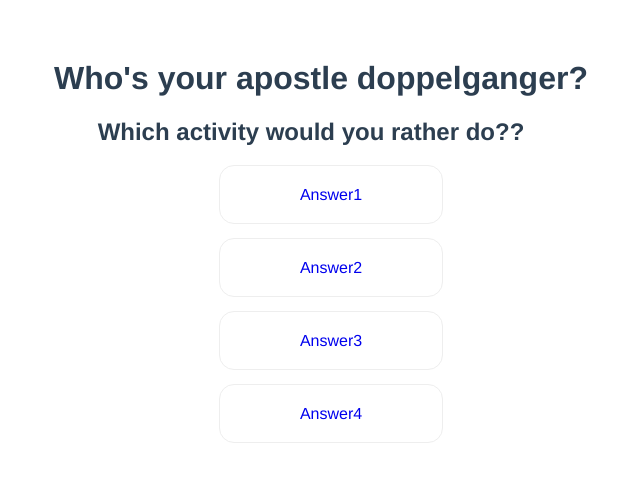
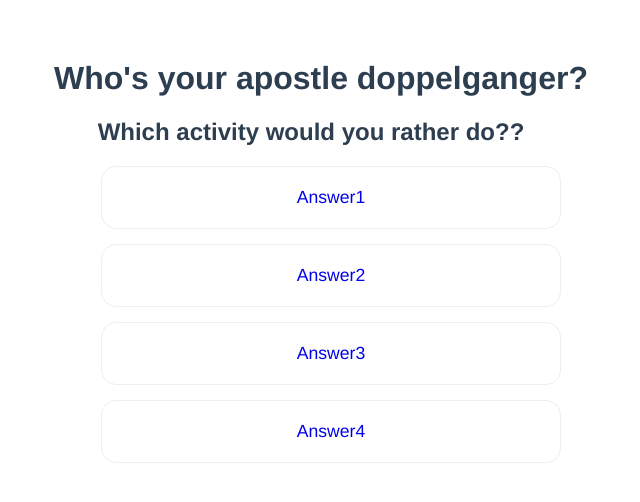
Before and after one commit to InterVarsity/quiz-tool, a Vue app: page / in a window 1280 px wide. Shown: the top 502 px of the page, without its empty margins (319-959 px from the left). Built offline with nearby package versions, Linux system fonts and the light colour scheme.

Commit message:
calculate quiz results!

```diff
--- a/package.json
+++ b/package.json
@@ -8,6 +8,7 @@
     "lint": "vue-cli-service lint"
   },
   "dependencies": {
+    "shuffle-array": "^1.0.1",
     "vue": "^2.5.16"
   },
   "devDependencies": {
--- a/src/components/Question.vue
+++ b/src/components/Question.vue
@@ -2,10 +2,9 @@
   <div class="question">
     <h2>{{ question }}</h2>
     <ul>
-      <li v-for="(category, answer) in answers" :key="answer">
-        <a href="#" class="answer" v-on:click="selectAnswer($event)">
+      <li v-for="(score, answer) in answers" :key="answer">
+        <a href="#" class="answer" :data-score="score" v-on:click="selectAnswer($event)">
           {{ answer }}
-          <span class="answer-category">{{ category }}</span>
         </a>
       </li>
     </ul>
@@ -13,22 +12,28 @@
 </template>
 
 <script>
-export default {
+import Vue from 'vue'
+
+export default Vue.component('Question', {
   name: 'Question',
   props: {
     question: String,
     answers: Object,
+    category: String,
     index: Number
   },
   methods: {
     selectAnswer (e) {
-      this.$emit('answer-selected', this.index)
+      var answerData = {
+        index: this.index,
+        category: this.category,
+        score: e.target.dataset.score
+      }
+      this.$emit('answer-selected', answerData)
       e.preventDefault()
-      console.log(e)
-      console.log(e.target)
     }
   }
-}
+})
 </script>
 
 <!-- Add "scoped" attribute to limit CSS to this component only -->
@@ -50,18 +55,25 @@ h1 {
 
 li {
   list-style: none;
+  border: 1px solid #eee;
+  border-radius: 15px;
   padding: 20px 40px;
   margin-bottom: 15px;
+  text-align: center;
+  overflow: auto;
+  height: auto;
 }
 
 .answer {
+  font-size: 1.1em;
   text-decoration: none;
-  padding: 20px 80px;
-  border: 1px solid #eee;
-  border-radius: 15px;
+  word-wrap: break-word;
+  overflow: auto;
+  height: auto;
+  max-width: 400px;
 }
 
-.answer:hover {
+li:hover {
   background: #eef;
   border: 1px solid #ddf;
 }
--- a/src/components/Quiz.vue
+++ b/src/components/Quiz.vue
@@ -6,19 +6,38 @@
         <Question
           :question="curQuestion.title"
           :answers="curQuestion.answers"
+          :category="curQuestion.category"
           :index="index"
           v-on:answer-selected="onAnswerSelected($event)"
           v-bind:class="{ active: questionIndex == index }" />
       </li>
     </ul>
+    <QuizResults
+      v-if="showResults"
+      :categoryDetails="this.quizData.results"
+      :topCategory="topCategory"
+      :quizAnswers="quizAnswers"/>
   </div>
 </template>
 
 <script>
+import Vue from 'vue'
 import Question from '@/components/Question.vue'
 import QuizResults from '@/components/QuizResults.vue'
 
-export default {
+var handler = {
+  get: function (target, name) {
+    return target.hasOwnProperty(name) ? target[name] : 0
+  },
+  has: function (target, prop) {
+    if (prop === 'a') { return true }
+    return false
+  }
+}
+
+var Counter = new Proxy({}, handler)
+
+export default Vue.component('Quiz', {
   name: 'Quiz',
   components: {
     Question,
@@ -28,7 +47,10 @@ export default {
   data () {
     return {
       quizData: {},
-      questionIndex: 0
+      questionIndex: 0,
+      showResults: false,
+      topCategory: '',
+      quizAnswers: Counter
     }
   },
   beforeMount: function () {
@@ -38,16 +60,43 @@ export default {
   },
   methods: {
     onAnswerSelected: function (e) {
-      console.log('parent received answer selected')
+      /*
+       * Iterate Questions
+       */
       this.questionIndex = this.questionIndex + 1
-      console.log(e)
+      this.quizAnswers[e.category] = this.quizAnswers[e.category] + parseInt(e.score)
+
+      // Last Question answered
+      if (this.questionIndex >= this.quizData.questions.length) {
+        this.showResults = true
+      }
+
+      /*
+       * Calculate Results
+       */
+      var curTop = 0
+      var topCat = ''
+      console.log('topCat')
+      console.log(this.quizAnswers)
+
+      for (var curCat in this.quizAnswers) {
+        console.log('curCat: ' + curCat)
+        console.log('curTop: ' + curTop)
+        console.log(this.quizAnswers[curCat])
+        if (this.quizAnswers[curCat] > curTop) {
+          curTop = this.quizAnswers[curCat]
+          topCat = curCat
+        }
+      }
+      this.topCategory = topCat
+      console.log(this.topCategory)
     },
     loadData: function () {
       var quizData = require('@/quiz.json')
       this.quizData = quizData
     }
   }
-}
+})
 </script>
 
 <style scoped>
--- a/src/components/QuizResults.vue
+++ b/src/components/QuizResults.vue
@@ -1,14 +1,67 @@
 <template>
-  <div id="app">
+  <div id="quiz-results">
+    <h1>RESULTS</h1>
+    <div v-on:answer-selected="onAnswerSelected($event)">
+      <!-- {{ this.topCategory }} -->
+      <p class="identity">Your persona is {{ identity }}!</p>
+      <p class="summary">{{ summary }}</p>
+      <img class="image" :src="image" />
+    </div>
+    <!-- <code> -->
+    <!--   {{ quizAnswers }} -->
+    <!--   <hr> -->
+    <!--   {{ categoryDetails }} -->
+    <!-- </code> -->
   </div>
 </template>
 
 <script>
-export default {
+import Vue from 'vue'
+
+export default Vue.component('QuizResults', {
   name: 'QuizResults',
-  data () { }
-}
+  props: [ 'categoryDetails', 'quizAnswers' ],
+  data () {
+    return {
+    }
+  },
+  computed: {
+    identity: function () {
+      return this.categoryDetails[this.topCategory].identity
+    },
+    summary: function () {
+      return this.categoryDetails[this.topCategory].summary
+    },
+    image: function () {
+      return this.categoryDetails[this.topCategory].image
+    },
+    topCategory: function () {
+      /*
+       * Calculate Results
+       */
+      var curTop = 0
+      var topCat = ''
+      console.log('topCat')
+      console.log(this.quizAnswers)
+
+      for (var curCat in this.quizAnswers) {
+        console.log('curCat: ' + curCat)
+        console.log('curTop: ' + curTop)
+        console.log(this.quizAnswers[curCat])
+        if (this.quizAnswers[curCat] > curTop) {
+          curTop = this.quizAnswers[curCat]
+          topCat = curCat
+        }
+      }
+      return topCat
+    }
+  }
+})
 </script>
 
 <style scoped>
+.identity {
+  color: blue;
+  font-weight: bold;
+}
 </style>
--- a/src/quiz.json
+++ b/src/quiz.json
@@ -5,10 +5,10 @@
       "title": "Which activity would you rather do??",
       "category": "category1",
       "answers": {
-        "Answer1": "3",
-        "Answer2": "1",
-        "Answer3": "0",
-        "Answer4": "2"
+        "Answer1": "4",
+        "Answer2": "2",
+        "Answer3": "1",
+        "Answer4": "3"
       }
     },
     {
@@ -20,13 +20,43 @@
         "Answer3": "3",
         "Answer4": "4"
       }
+    },
+    {
+      "title": "When you eat out, do you order",
+      "category": "crossCulture",
+      "answers": {
+        "Hamburgers and fries or a salad - only hamburgers and fries or a salad": "1",
+        "Something hard to pronounce, but I have eaten before": "2",
+        "Whatever looks unusual": "3",
+        "Whatever the waiter thinks I have never eaten before": "4"
+      }
+    },
+    {
+      "title": "I have been overseas",
+      "category": "crossCulture",
+      "answers": {
+        "Never": "1",
+        "To Mexico or Canada once or twice": "2",
+        "Outside of North America a couple of times": "3",
+        "Several different places several different times": "4"
+      }
     }
   ],
   "results": {
+    "": {
+      "identity": "",
+      "summary": "",
+      "image": ""
+    },
     "category1": {
       "identity": "Famous Person 1",
       "summary": "You're Famous Person 1! That means X, Y, and Z.",
       "image": "famous_person_1.png"
+    },
+    "crossCulture": {
+      "identity": "Famous Person 2",
+      "summary": "You're Famous Person 2! You've got a whole lot of different traits and that's really cool",
+      "image": "famous_person_2.png"
     }
   }
 }
```
Also changed, not shown: 1 other file (tests, documents, lock files or other folders).
